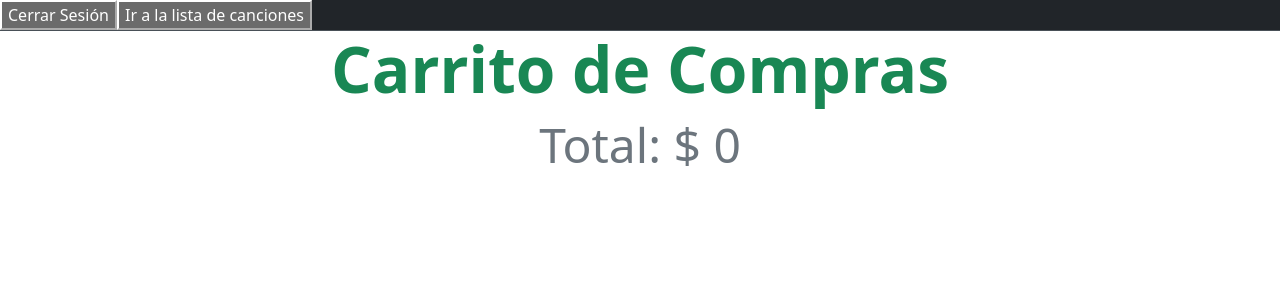
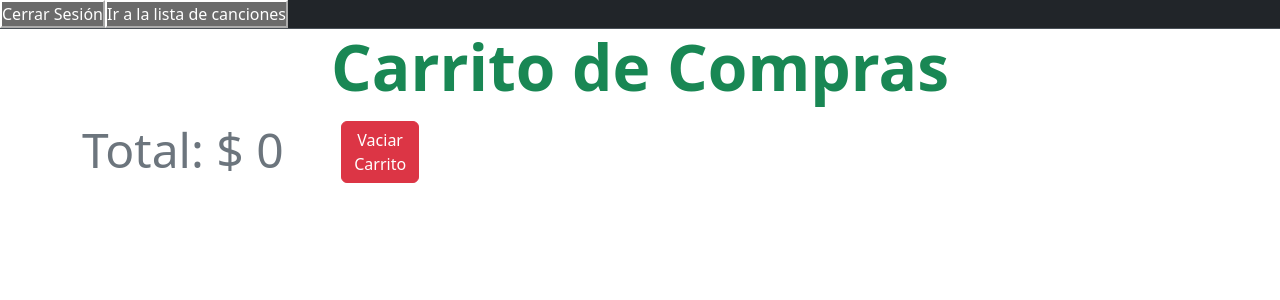
Before and after one commit to Daniel-Cruz-Edur/Creando_APIs_SNA, a Flask app: page /Mostrar_El_Carrito in a window 1280 px wide. Shown: the top 300 px of the page. Run offline with Flask 3, Linux system fonts and the light colour scheme; the visitor is signed in with stand-in values (Sample User, id 1); some libraries are stand-ins or nearby versions.

Commit message:
Ya se elimina todo lo del carrito.

```diff
--- a/App/App.py
+++ b/App/App.py
@@ -267,7 +267,7 @@ def Add_To_Cart():
     session['Cart'].append({'Id_Song':ID_Song_Py, 'Titulo_Song': Title_Song_Py, 'Precio_Song': float (Price_Song_Py)})
     session.modified = True
 
-    # print ('Contenido del carro es:' + session['Cart'])
+    #print ('Contenido del carro es:' + session['Cart'])
 
     return jsonify({'message': 'Canción agregada correctamente al carrito. '})
 
@@ -279,7 +279,16 @@ def Show_Cart():
     print ('Hello World...');
     return render_template('Carrito.html', carro=carro, total=total)
 
+@app.route('/Borrar_El_Carrito', methods=['GET','POST'])
+def Delete_Cart():
 
+    session['Cart'] = []
+    session.modified = True
+
+@app.route('/Borrar_Item_Carrito', methods=['GET','POST'])
+def Delete_Item_Cart():
+
+    return redirect(url_for('Show_Cart'))
 #Aqui ejecutamos la app
 if __name__ == '__main__':
     app.add_url_rule('/',view_func=Lista_Registros)
--- /dev/null
+++ b/App/static/css/carrito.css
@@ -0,0 +1,25 @@
+*
+{
+    box-sizing: border-box;
+    text-decoration: none;
+    list-style: none;
+    padding: 0;
+    margin: 0;
+}
+
+.eliminar_boton
+{
+    margin-top: 30px;
+    margin-bottom: auto;
+    justify-content: center;
+}
+
+.total_vaciar_section
+{
+    margin-top: 15px;
+}
+
+.total_vaciar_section button
+{
+    margin-left: 45%;
+}
--- a/App/templates/Carrito.html
+++ b/App/templates/Carrito.html
@@ -5,6 +5,7 @@
     <meta name="viewport" content="width=device-width, initial-scale=1.0">
     <title> Carrito de Compras </title>
     <link rel="stylesheet" href=" {{ url_for('static', filename='css/bootstrap.min.css') }} ">
+    <link rel="stylesheet" href=" {{ url_for('static', filename='css/carrito.css') }} ">
 </head>
 <body>
     <header>
@@ -24,22 +25,32 @@
 
             <ul class="list-group">
                 <li class="list-group-item d-flex justify-content-between align-items-start">
-                <div class="col-3">
-                    <div class="row"> <h2 class="fw-bold"> {{ item.Titulo_Song }} </h2> </div>
-                    <div class="col-3"> <h5> Precio: ${{ item.Precio_Song }}</h5> </div>
-                    <div class="col-3"> <button> Eliminar </button> </div>
-                </div>
+                    <div class="container row">
+                        <div class="col-11 col-sm-6 col-lg-10">
+                            <h2 class="fw-bold"> {{ item.Titulo_Song }} </h2>
+                            <h5> Precio: ${{ item.Precio_Song }}</h5>
+                        </div>
+                        <div class="col-1 position-absolute end-0 col-sm-3 col-lg-2">
+                            <a href="/Borrar_Item_Carrito"><button class="btn btn-danger eliminar_boton delete-item-cart"> Eliminar </button></a>
+                        </div>
+                    </div>
                 </li>
             </ul>
 
             {% endfor %}
 
-            <h3 class="text-center text-secondary display-5"> Total: $ {{ total }} </h3>
+            <section class="container d-flex total_vaciar_section">
+                <h3 class="text-center text-secondary display-5"> Total: $ {{ total }} </h3>
+                {% if 'User' in session and session['Cart'] != []  %}
+                    <a href="/Borrar_El_Carrito"><button class="btn btn-danger delete-cart"> Vaciar Carrito </button> </a>
+                {% endif %}
+            </section>
 
         </section>
 
 
     </main>
     <script src=" {{ url_for('static', filename='js/bootstrap.min.js') }} "></script>
+    <script src=" {{ url_for('static', filename='js/') }} "></script>
 </body>
 </html>
```
Also changed, not shown: App/static/js/Carrito.js (line endings or trailing spaces).
